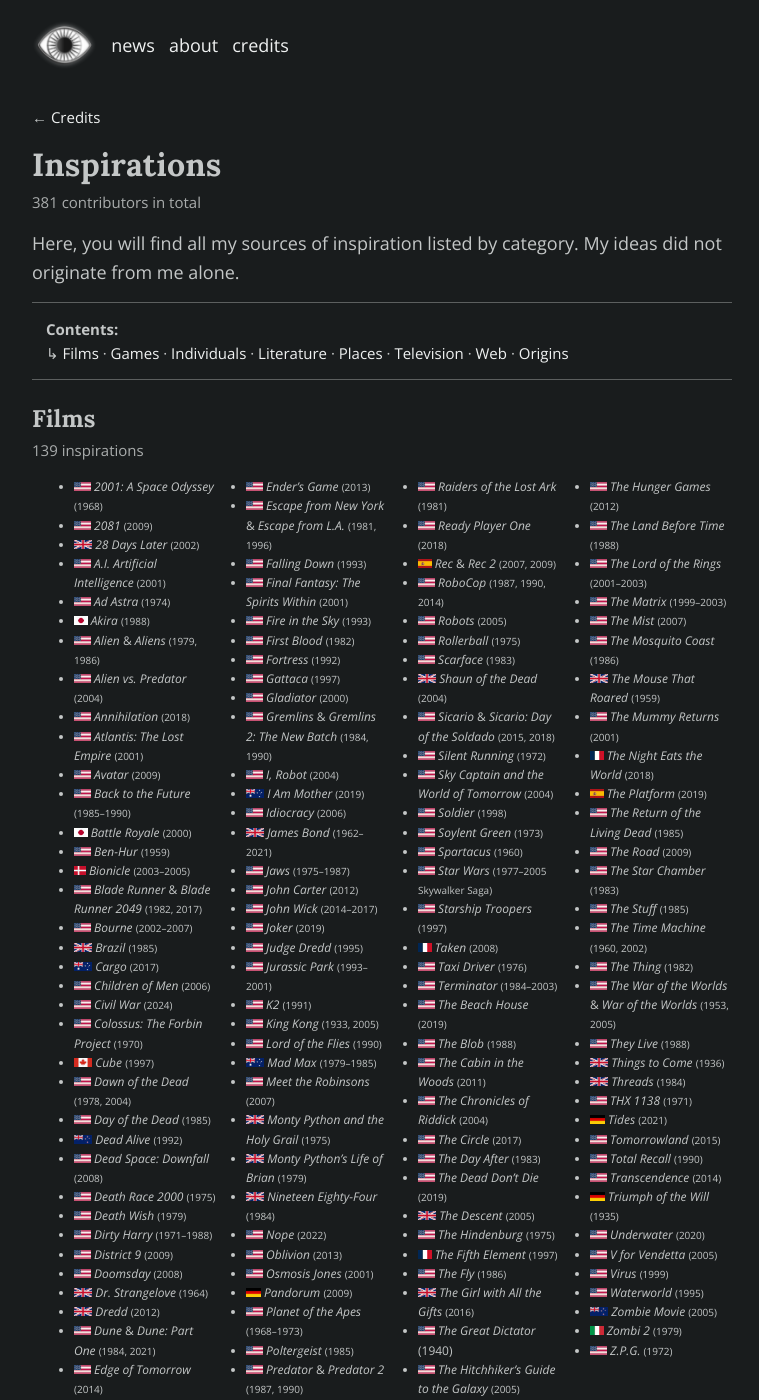
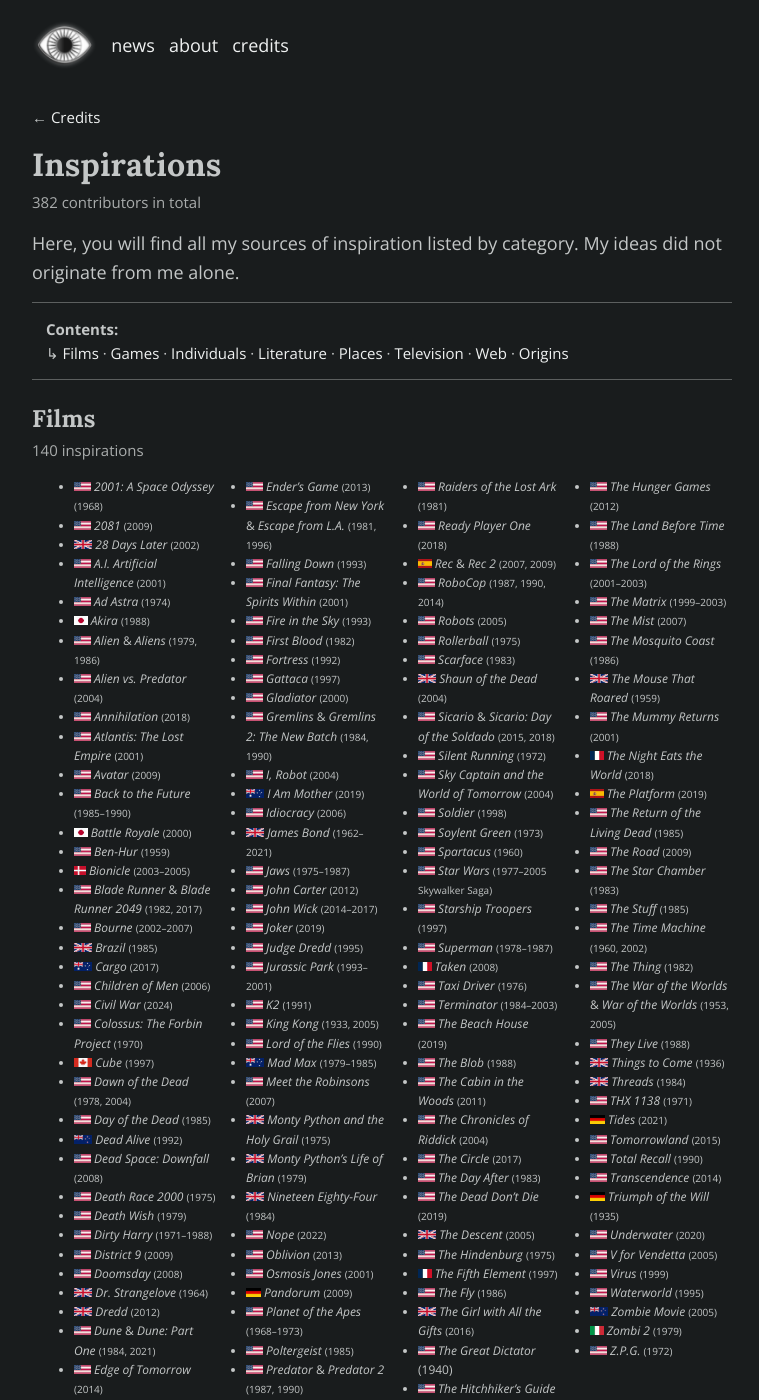
Before and after one commit to schizoidnightmares/schizoidnightmares.com, a Jekyll site: the page built from credits/inspirations.md, in a window 1280 px wide and 1400 px high. Shown: the whole window, without its empty margins (258-1017 px from the left). Built offline with Jekyll 4.4.1, drawn with Linux system fonts in a browser that asks for light colours; some of the changed text lies outside the part shown.

Commit message:
adding inspiration

```diff
--- a/_data/inspirations.yaml
+++ b/_data/inspirations.yaml
@@ -353,6 +353,10 @@
   category: films
 
 - title: <i>Starship Troopers</i> <small>(1997)</small>
+  flag: us
+  category: films
+
+- title: <i>Superman</i> <small>(1978–1987)</small>
   flag: us
   category: films
 
--- a/credits/inspirations.md
+++ b/credits/inspirations.md
@@ -7,7 +7,7 @@
 ---
 
 # Inspirations
-381 contributors in total
+382 contributors in total
 {: .cap}
 
 Here, you will find all my sources of inspiration listed by category. My ideas did not originate from me alone.
@@ -23,7 +23,7 @@
 {: .toc}
 
 ## Films
-139 inspirations
+140 inspirations
 {: .cap}
 
 {% include inspirations.html category='films' size='smallest' %}
@@ -68,8 +68,8 @@
 49 origins
 {: .cap}
 
-{% include origin.html flag="us" perc="53.5" %}
-{% include origin.html flag="gb" perc="12.9" %}
+{% include origin.html flag="us" perc="53.7" %}
+{% include origin.html flag="gb" perc="12.8" %}
 {% include origin.html flag="ca" perc="5.8" %}
 {% include origin.html flag="de" perc="2.4" %}
 {% include origin.html flag="fr" perc="2.1" %}
@@ -79,7 +79,7 @@
 {% include origin.html flag="au" perc="1.3" %}
 {% include origin.html flag="it" perc="1.3" %}
 {% include origin.html flag="ru" perc="1.3" %}
-{% include origin.html flag="nz" perc="1.1" %}
+{% include origin.html flag="nz" perc="1.0" %}
 {% include origin.html flag="cz" perc="0.8" %}
 {% include origin.html flag="kr" perc="0.8" %}
 {% include origin.html flag="es" perc="0.8" %}
```
Also changed, not shown: credits/index.md (+2 -2 lines).
